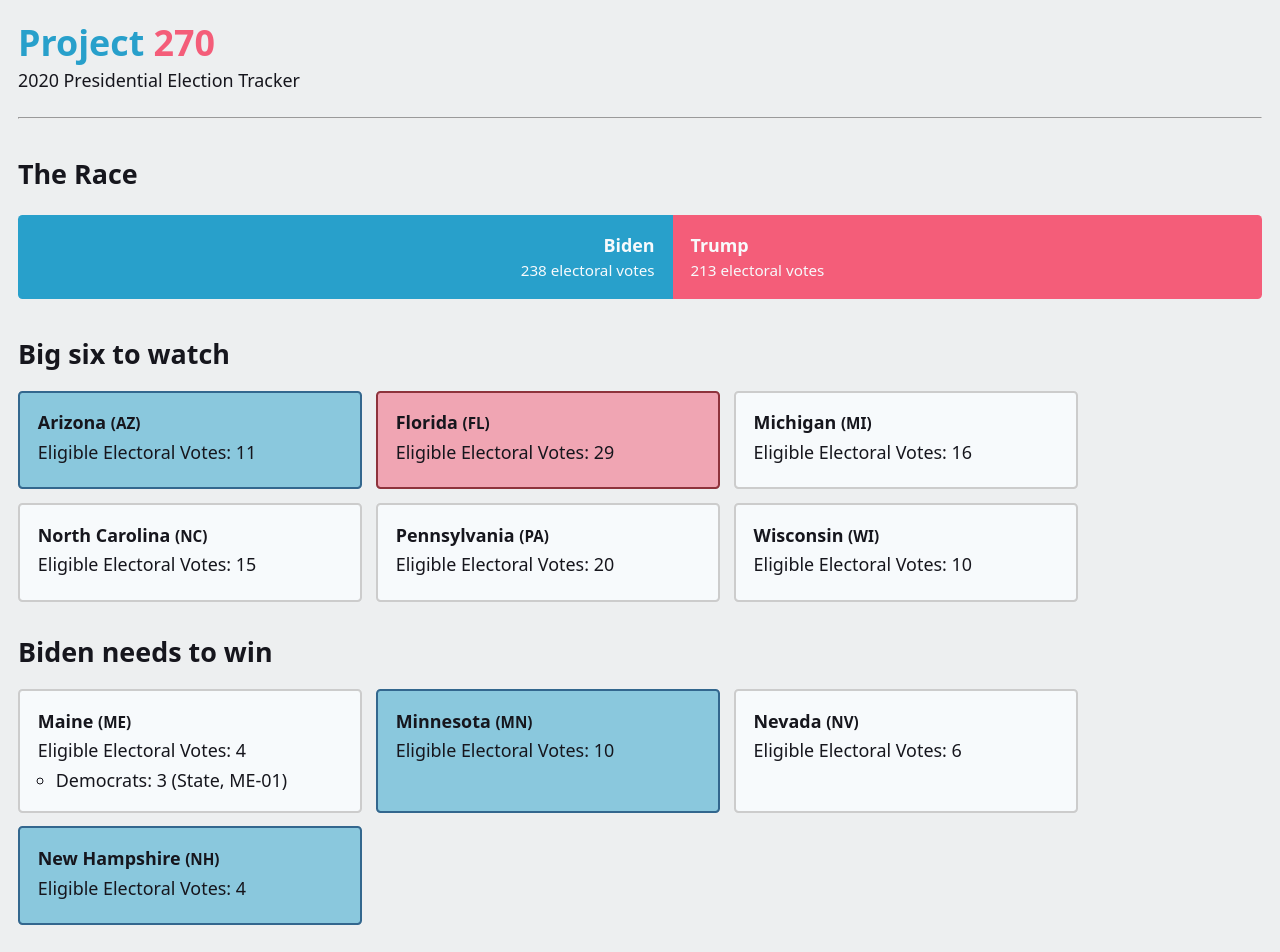
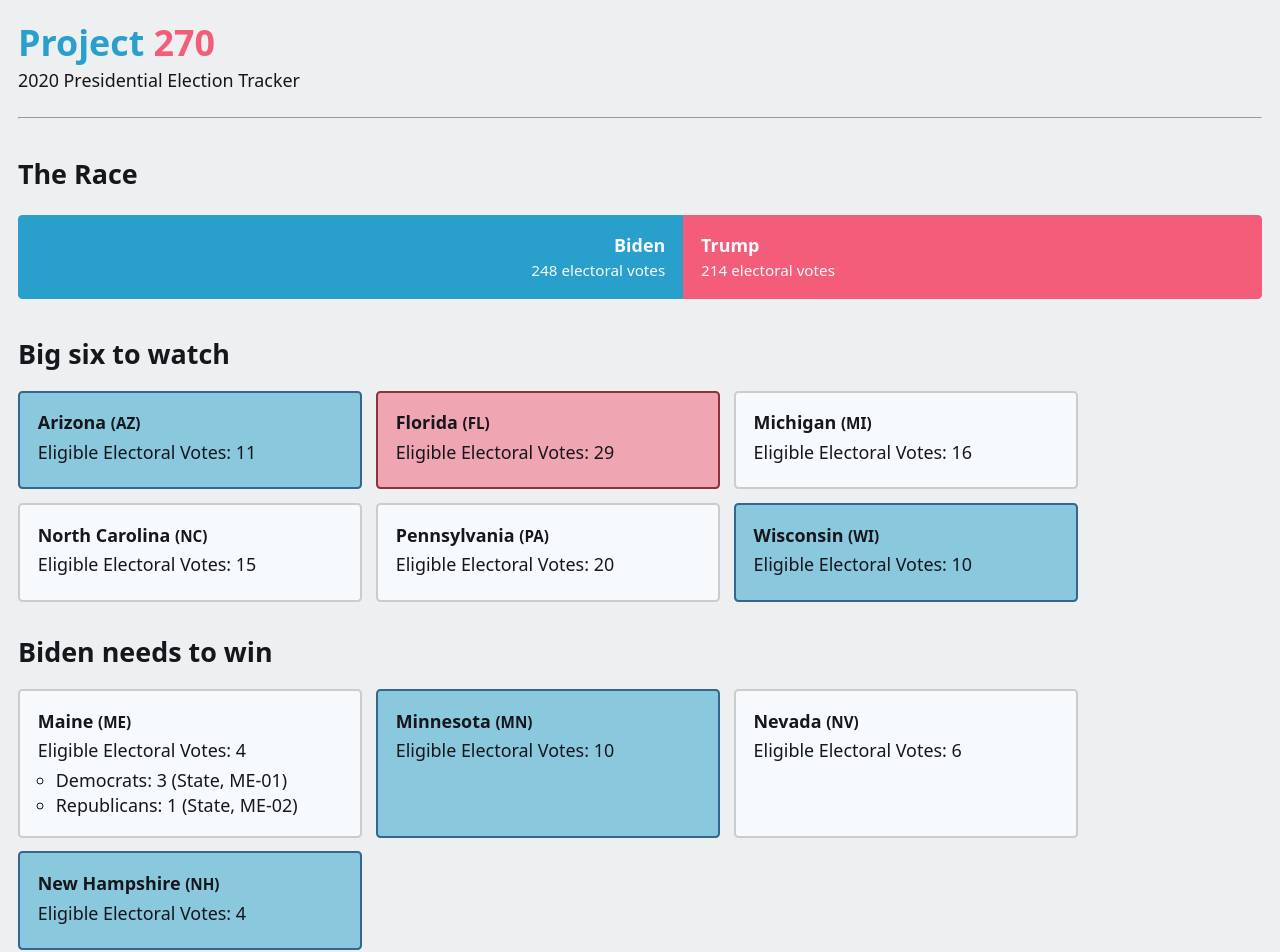
Before and after one commit to tbremer/proj-270, a Next.js app: page / in a window 1280 px wide. Shown: the top 952 px of the page. Built offline with nearby package versions, Linux system fonts and the light colour scheme.

Commit message:
AP: ME-02 and Wisconsin

```diff
--- a/data/state.ts
+++ b/data/state.ts
@@ -163,7 +163,10 @@ export const stateData: Array<State> = [
     abbreviation: 'ME',
     type: Importance.BidenNeeds,
     electoralVotes: 4,
-    win: [[Party.Dem, 3, 'State, ME-01']],
+    win: [
+      [Party.Dem, 3, 'State, ME-01'],
+      [Party.Rep, 1, 'State, ME-02'],
+    ],
   },
   {
     name: 'Maryland',
@@ -406,7 +409,7 @@ export const stateData: Array<State> = [
     abbreviation: 'WI',
     type: Importance.BigSix,
     electoralVotes: 10,
-    win: Party.Neutral,
+    win: Party.Dem,
   },
 
   {
```
